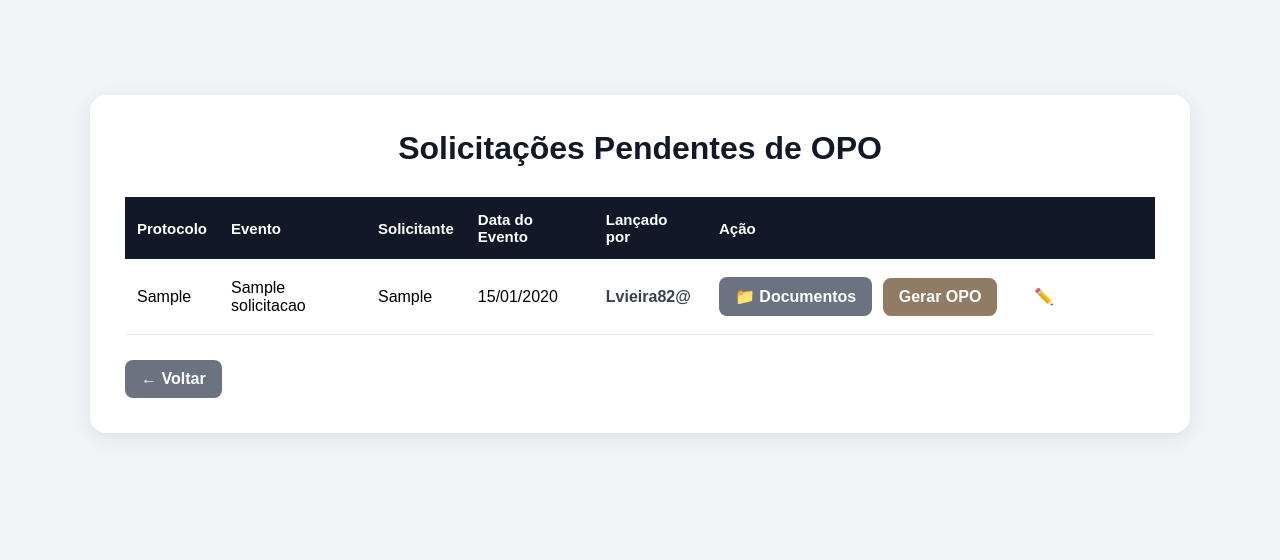
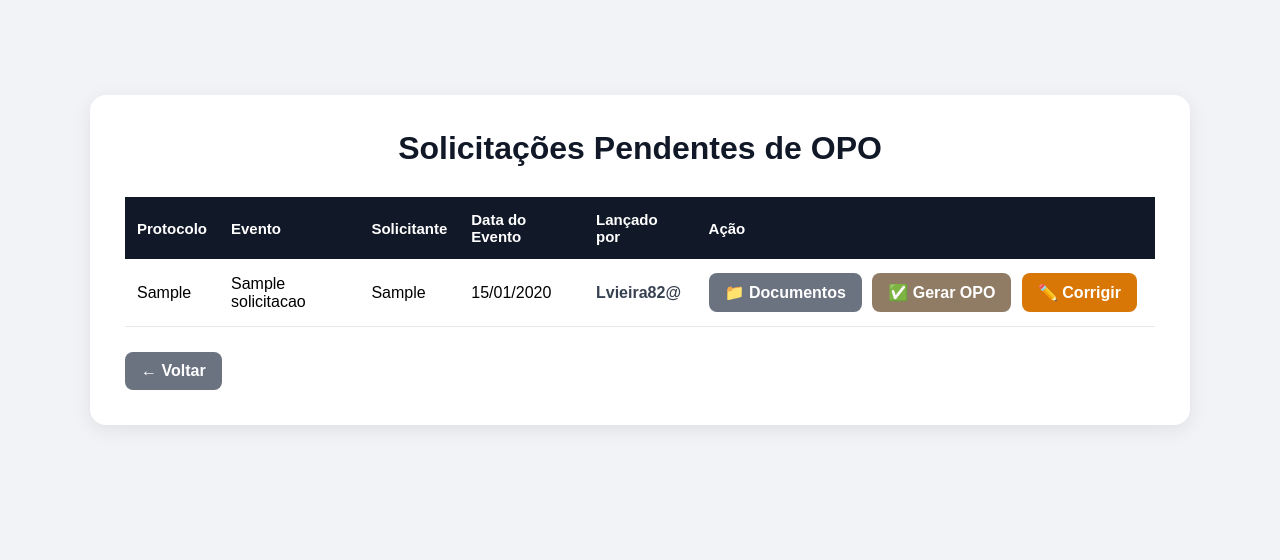
Before and after one commit to Lvieira82/siev95.3, a Django app: page /aprovacoes/ in a window 1280 px wide. Shown: the part 74-634 px from the top of the page. Run offline with Django 5.2, Linux system fonts and the light colour scheme; a user stored in the database is signed in; data comes from the database, SQL or seed files in the repository; tables that the repository leaves empty hold one stand-in row (values such as "Sample post").

Commit message:
agrupamento das açoes

```diff
--- a/templates/gestao/aprovacoes.html
+++ b/templates/gestao/aprovacoes.html
@@ -138,17 +138,21 @@ Aprovações
                     </td>
 
                     <td class="col-acoes">
+
                         <a href="{% url 'documentos_solicitacao' s.id %}" class="btn-doc">
                             📁 Documentos
                         </a>
 
                         <a href="{% url 'aprovar_solicitacao' s.id %}" class="btn-gerar">
-                            Gerar OPO
+                            ✅ Gerar OPO
                         </a>
-                        <a href="{% url 'solicitar_correcao' solicitacao.id %}"
-                           class="btn btn-warning">
+
+                        <a href="{% url 'solicitar_correcao' s.id %}"
+                           class="btn-doc"
+                           style="background:#d97706;">
                             ✏️ Corrigir
                         </a>
+
                     </td>
                 </tr>
 
```
